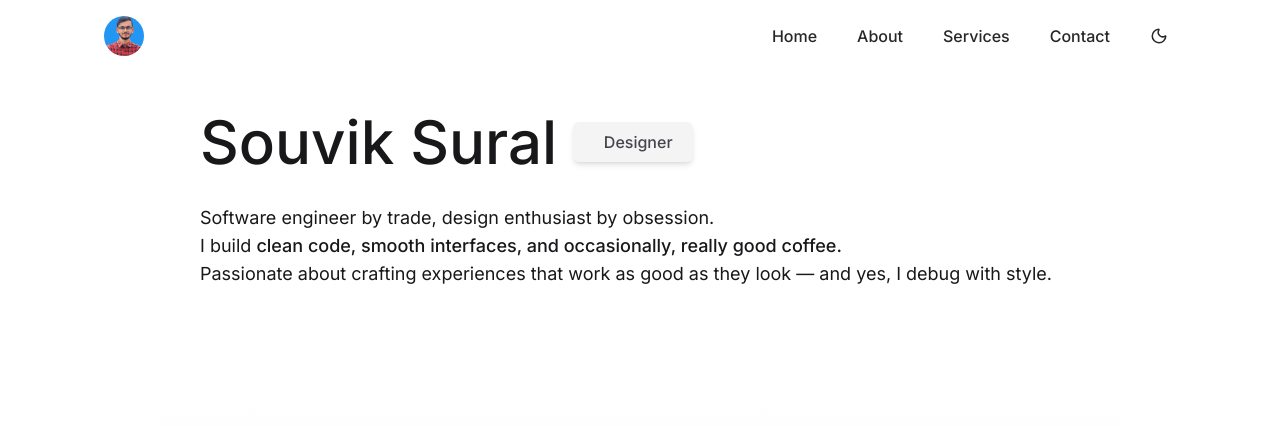
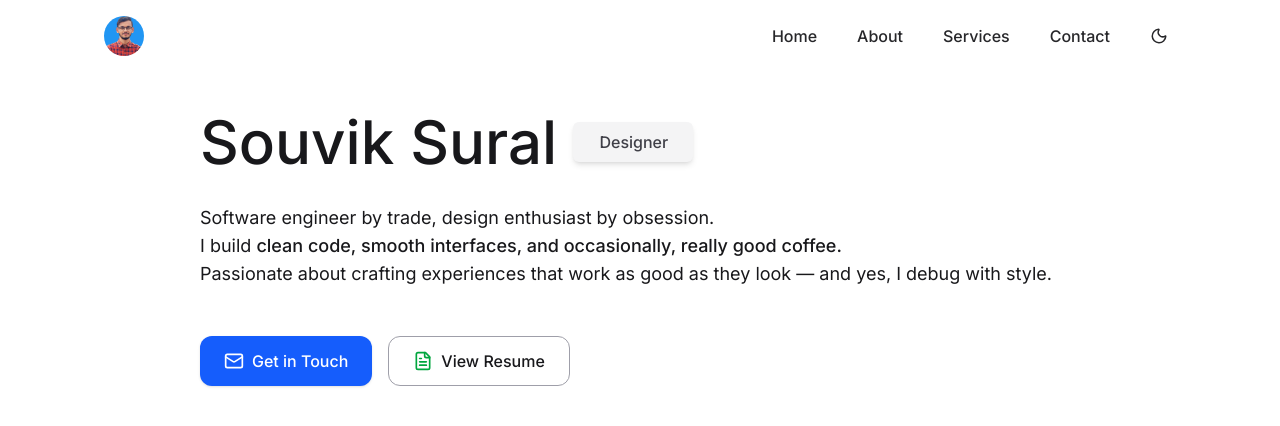
Before and after one commit to Souvik34/Portfolio, a React (Vite) app: page / in a window 1280 px wide. Shown: the top 426 px of the page. Built offline with nearby package versions, Linux system fonts and the light colour scheme.

Commit message:
feat: add contact and resume buttons with icons to enhance user interaction

```diff
--- a/src/App.jsx
+++ b/src/App.jsx
@@ -2,6 +2,7 @@ import React from "react";
 import Navbar from "./components/ui/Navbar";
 import "./index.css";
 import TextFlipper from "./components/ui/TextFlipper";
+import { Mail, FileText } from "lucide-react";
 
 export default function App() {
   return (
@@ -15,9 +16,36 @@ export default function App() {
   <p className="px-10 text-lg mb-12">Software engineer by trade, design enthusiast by obsession. <br />
 I build  <span className="font-medium"> clean code, smooth interfaces, and occasionally, really good coffee. </span> <br />
 Passionate about crafting experiences that work as good as they look — and yes, I debug with style.</p>
+
+
+<div className="flex flex-wrap gap-4 px-4 sm:px-10 mb-16">
+  {/* 🌟 Get in Touch Button */}
+  <a
+    href="#contact"
+    className="group inline-flex items-center gap-2 px-6 py-3 rounded-xl bg-blue-600 text-white dark:bg-blue-500 font-medium shadow hover:scale-105 transition-transform duration-300"
+  >
+    <Mail className="w-5 h-5 text-white group-hover:animate-pulse" />
+    Get in Touch
+  </a>
+
+  {/* 📄 View Resume Button */}
+  <a
+    href="/resume.pdf"
+    target="_blank"
+    rel="noopener noreferrer"
+    className="group inline-flex items-center gap-2 px-6 py-3 rounded-xl border border-zinc-400 dark:border-zinc-600 font-medium text-zinc-900 dark:text-white hover:bg-zinc-100 dark:hover:bg-zinc-800 transition-colors duration-300"
+  >
+    <FileText className="w-5 h-5 text-green-600 dark:text-green-400 group-hover:rotate-6 transition-transform" />
+    View Resume
+  </a>
+</div>
   <div className="h-[2000px] px-6 sm:px-24 md:px-20 bg-gradient-to-b from-transparent via-zinc-200/20 dark:via-zinc-800/20 to-transparent" />
+
+
+
 </main>
+    </div>
 
-    </div>
+
   );
 }
```
